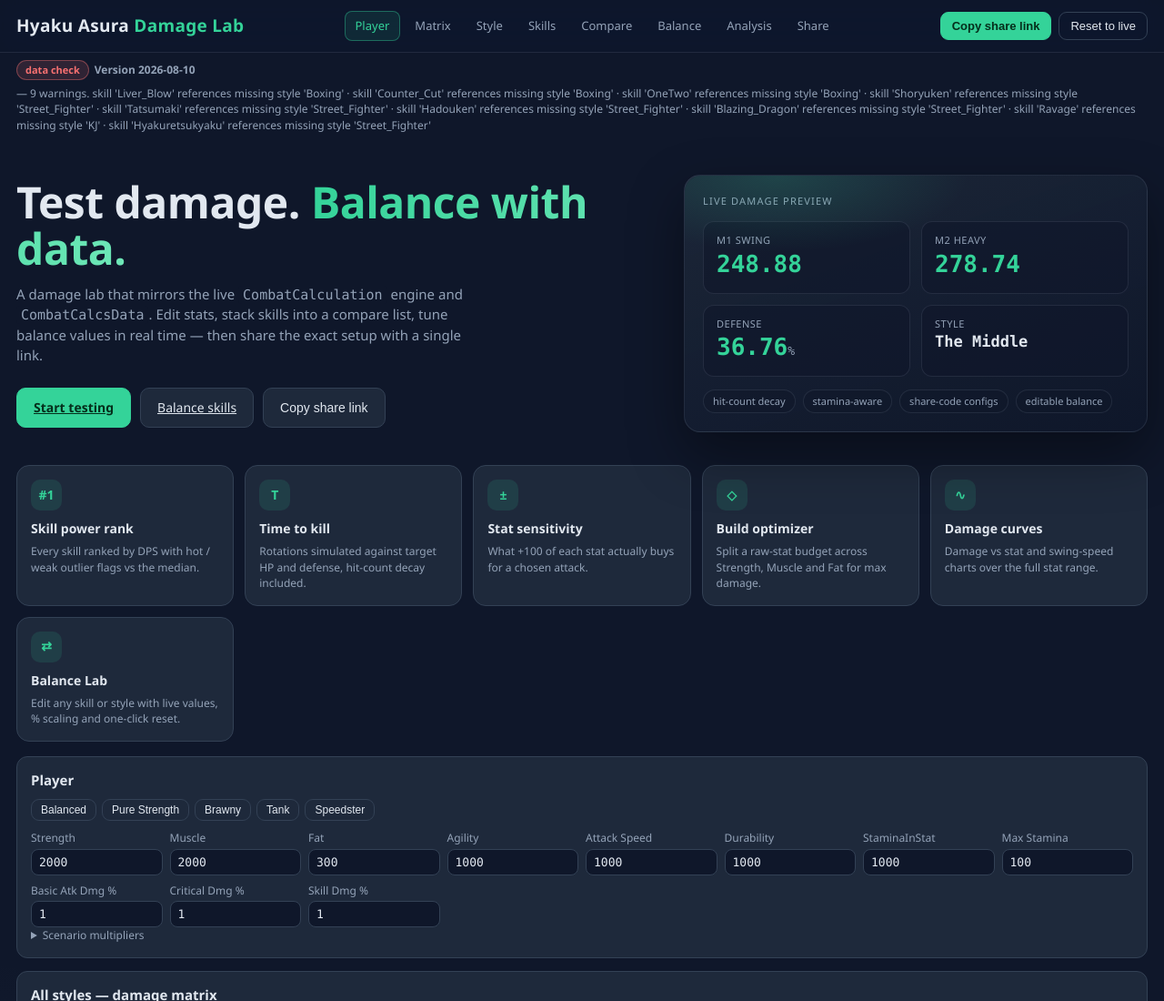
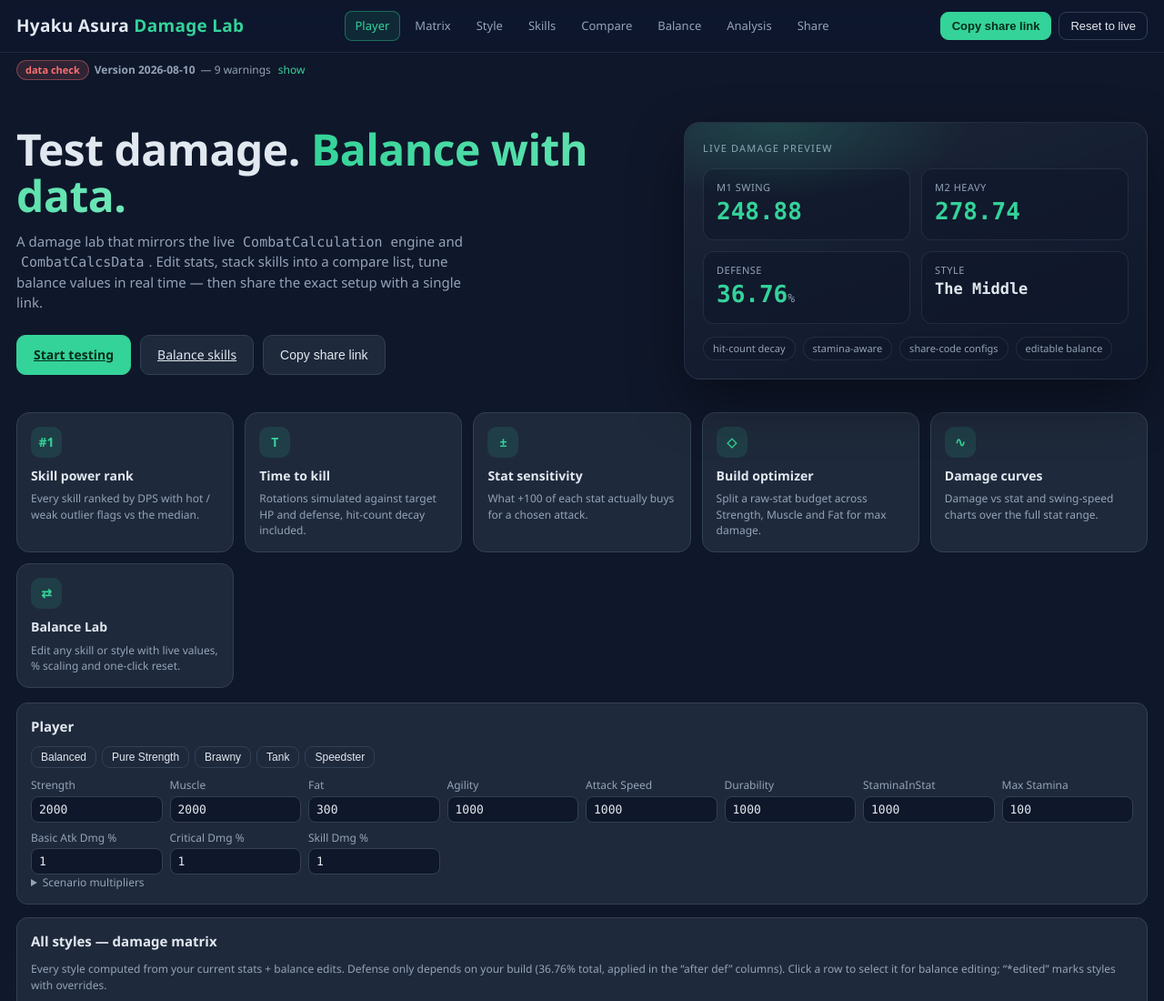
Before and after one commit to Cweamy/hyaku-asura-damage-lab, a website: page index.html in a window 1280 px wide. Shown: the top 1100 px of the page at 91% size. Drawn offline with Linux system fonts and the light colour scheme.

Commit message:
UI polish: scroll-margin so nav links clear sticky bar; collapse health warnings behind details toggle

```diff
--- a/app.js
+++ b/app.js
@@ -591,9 +591,10 @@ window.HU.app = (function () {
     var w = HU.verifyData();
     var v = DATA.DATA_VERSION ? DATA.DATA_VERSION : "unknown";
     if (w.length) {
-      el.innerHTML = '<span class="badge warn">data check</span> ' +
-        "<strong>Version " + esc(v) + "</strong> — " + esc(w.length) + " warning" + (w.length === 1 ? "" : "s") + ". " +
-        esc(w.join(" · "));
+      var list = "<ul>" + w.map(function (x) { return "<li>" + esc(x) + "</li>"; }).join("") + "</ul>";
+      el.innerHTML = '<span class="badge warn">data check</span> <strong>Version ' + esc(v) + "</strong> — " +
+        w.length + " warning" + (w.length === 1 ? "" : "s") +
+        ' <details class="health-details"><summary>show</summary>' + list + "</details>";
       el.className = "health warn";
     } else {
       el.innerHTML = '<span class="badge ok">ok</span> <strong>Version ' + esc(v) + "</strong> — data verified, all style/skill references resolve.";
--- a/style.css
+++ b/style.css
@@ -158,8 +158,10 @@ code { font-family: var(--mono); background: var(--bg); padding: 1px 5px; border
   border: 1px solid var(--line);
   border-radius: var(--radius);
   padding: 15px;
+  scroll-margin-top: 84px; /* clear the sticky top bar when nav-scrolling */
   transition: transform .18s ease, border-color .18s ease, box-shadow .18s ease;
 }
+#hero { scroll-margin-top: 84px; }
 .card:hover {
   transform: translateY(-2px);
   border-color: rgba(52, 211, 153, .4);
@@ -359,6 +361,11 @@ details[open] > summary { color: var(--text); }
 .health .badge { padding: 2px 9px; border-radius: 20px; font-size: 11px; font-weight: 600; }
 .health.ok .badge.ok { background: rgba(52, 211, 153, .14); color: var(--accent); border: 1px solid rgba(52, 211, 153, .4); }
 .health.warn .badge.warn { background: rgba(248, 113, 113, .14); color: var(--bad); border: 1px solid rgba(248, 113, 113, .4); }
+.health-details { display: inline-block; margin-left: 2px; }
+.health-details summary { cursor: pointer; color: var(--accent); font-size: 12px; display: inline; }
+.health-details[open] summary { color: var(--text); }
+.health-details ul { margin: 6px 0 0; padding-left: 18px; }
+.health-details li { margin: 2px 0; }
 
 /* ================= Balance Lab ================= */
 .bal-layout { display: grid; grid-template-columns: 1fr 1fr; gap: 16px; margin-top: 10px; }
```
